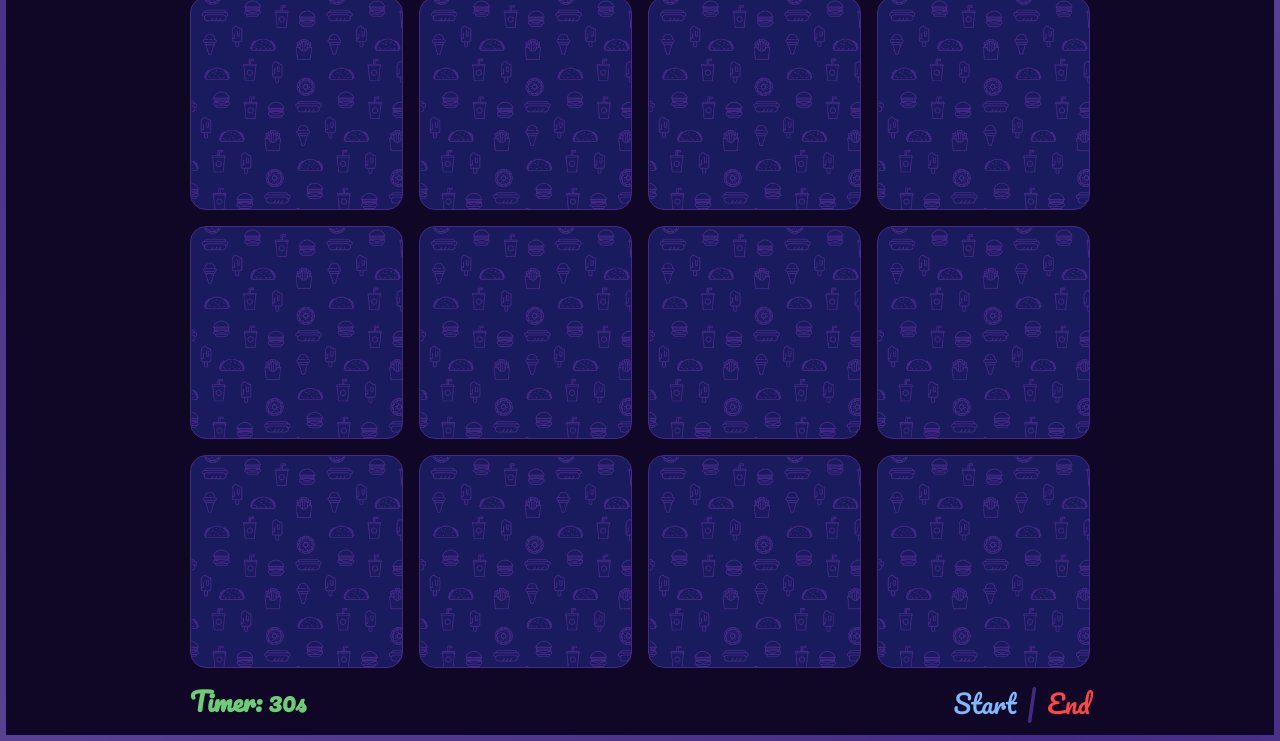
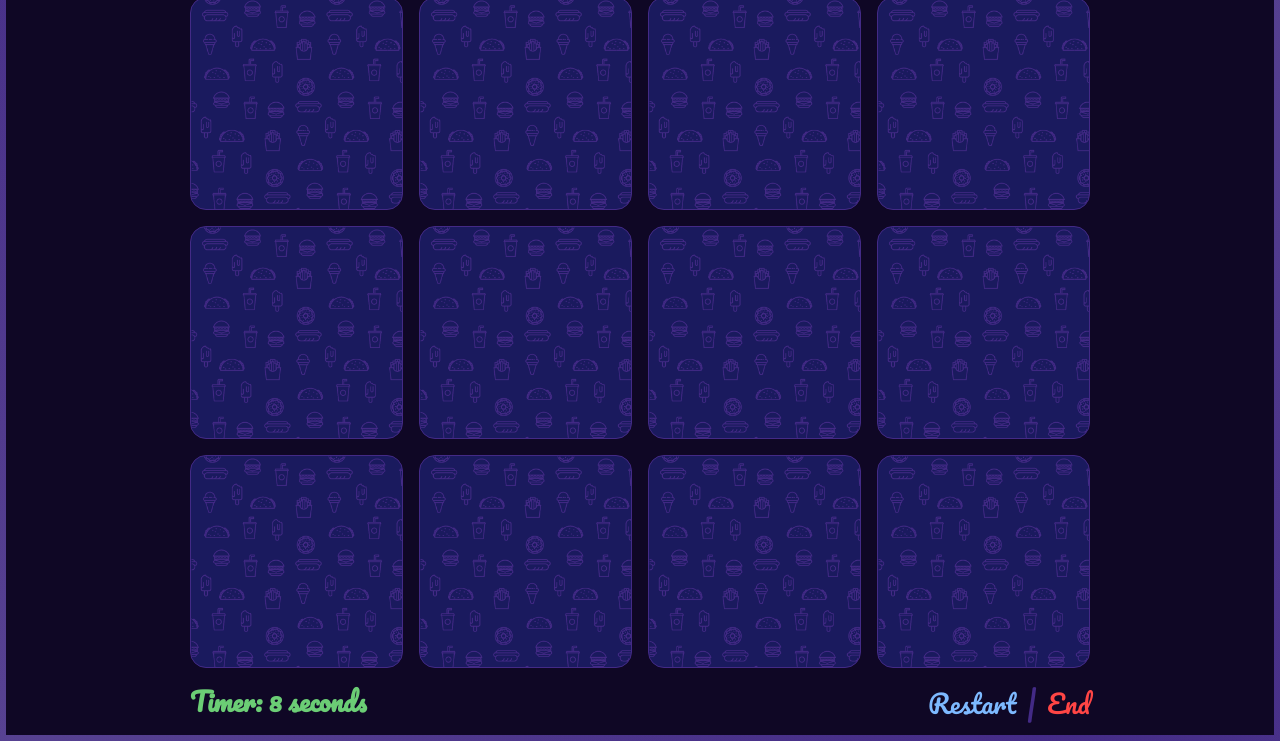
Before and after one commit to SrCarlosAlonso/learning-javascript-projects, a website built with Vite: page 06-memory-game/index.html in a window 1280 px wide. Both pictures are taken after a click on the button "Start". Shown: the part 70-811 px from the top of the page. Built offline with nearby package versions, Linux system fonts and the light colour scheme.

Commit message:
Functionality for reset and start buttons. (no finished)

```diff
--- a/06-memory-game/index.html
+++ b/06-memory-game/index.html
@@ -28,8 +28,8 @@
     </main>
 
     <footer>
-      <h3 class="timer-counter">Timer: <span id="timer-counter"></span>s</h3>
-      <nav>
+      <h3 class="timer-counter">Timer: <span id="timer-counter"></span> seconds</h3>
+      <nav id="nav-buttons">
         <button id="action-button">Start</button>
         <span>|</span>
         <button id="end-button">End</button>
--- a/06-memory-game/main.js
+++ b/06-memory-game/main.js
@@ -1,6 +1,7 @@
 console.log("Hello World!")
 
 // DOM scipting
+const navButtons = document.getElementById("nav-buttons");
 const actionButton = document.getElementById("action-button");
 const endButton = document.getElementById("end-button");
 
@@ -10,14 +11,17 @@ const timerCounter = document.getElementById("timer-counter");
 
 triesCounter.innerText = 0;
 missesCounter.innerText = 0;
-timerCounter.innerText = 30;
+let setTimer = timerCounter.innerText = 10;
 
 const gameContainer = document.querySelector(".game-container");
 
 // Events listeners
 document.addEventListener("DOMContentLoaded", () => {
   renderCards(cardGames);
+});
 
+actionButton.addEventListener("click", () => {
+  resetGame();
 });
 
 // Define cards
@@ -111,13 +115,66 @@ function shuffleCards(cards) {
 }
 
 // Functions
-function timer() {
-  const time = timerCounter.innerText * 10000;
+let isStarted = false;
+
+actionButton.addEventListener("click", () => {
+  navButtons.firstElementChild.remove()
+  const restarButton = document.createElement("button");
+  restarButton.innerText = "Restart";
+  restarButton.id = "restart-button";
+
+  navButtons.insertBefore(restarButton, navButtons.firstChild);
+
+  restarButton.addEventListener("click", () => {
+    navButtons.firstElementChild.remove()
+    const startButton = document.createElement("button");
+    startButton.innerText = "Start";
+    startButton.id = "action-button";
+    navButtons.insertBefore(startButton, navButtons.firstChild);
+
+    startButton.addEventListener("click", () => {
+      startTimer();
+    });
+
+    resetGame();
+    startTimer();
+  });
+
+  startTimer();
+  return;
+});
+
+let counterDown;
+function startTimer() {
+  isStarted = !isStarted;
+
+  if (!isStarted) {
+    console.log('Timer is already started!');
+    renderCards(cardGames);
+    setTimer = 10;
+    clearInterval(counterDown);
+    return;
+  };
+
+  counterDown = setInterval(() => {
+    setTimer--;
+    timerCounter.innerText = setTimer;
+
+    if (setTimer === 0) {
+      console.log('Time is over!');
+      isStarted = false;
+      return clearInterval(counterDown);
+    }
+  }, 1000);
+
+  isStarted = true;
 }
 
 // Reset game
-actionButton.addEventListener("click", () => {
+function resetGame() {
+  setTimer = 10;
+  timerCounter.innerText = setTimer;
   triesCounter.innerText = 0;
   missesCounter.innerText = 0;
   renderCards(cardGames);
-});
+}
--- a/06-memory-game/style.css
+++ b/06-memory-game/style.css
@@ -103,7 +103,7 @@ nav {
     cursor: pointer;
     transition: opacity 0.2s ease;
   }
-  #action-button {
+  #action-button, #restart-button {
     color: var(--blue-ui);
   }
   #end-button {
```
